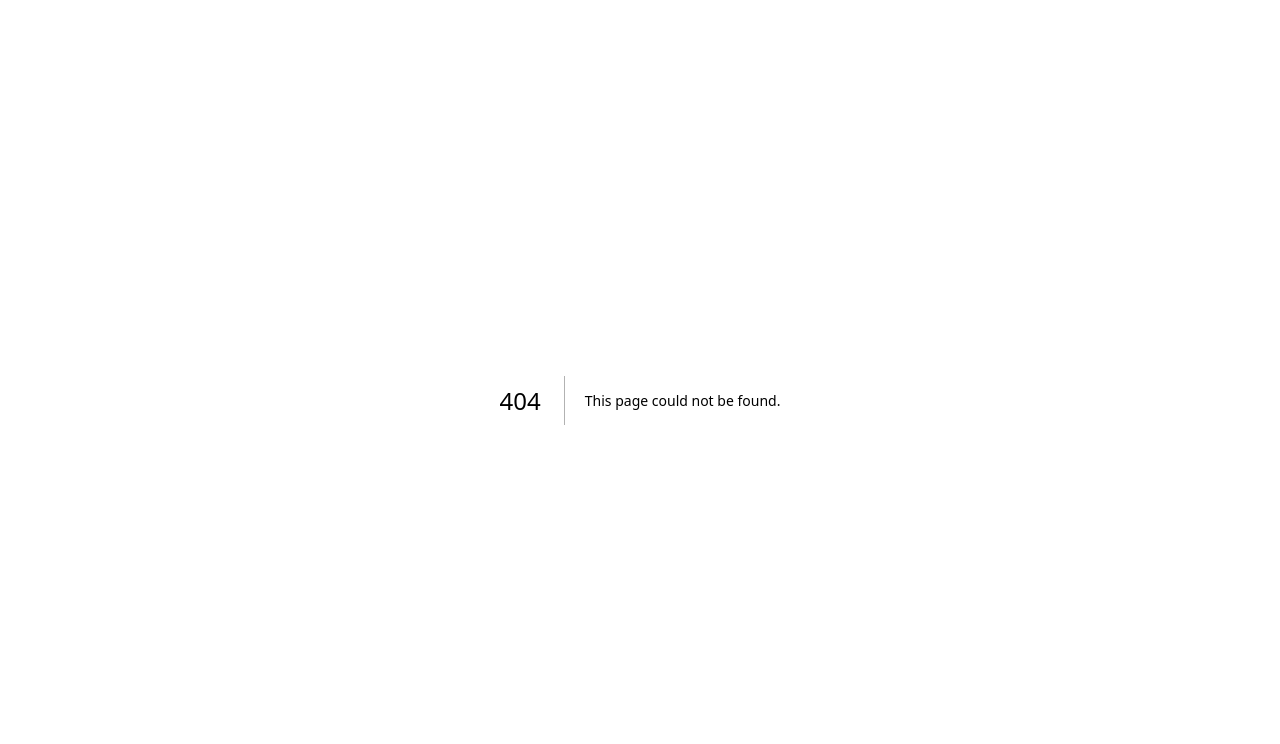
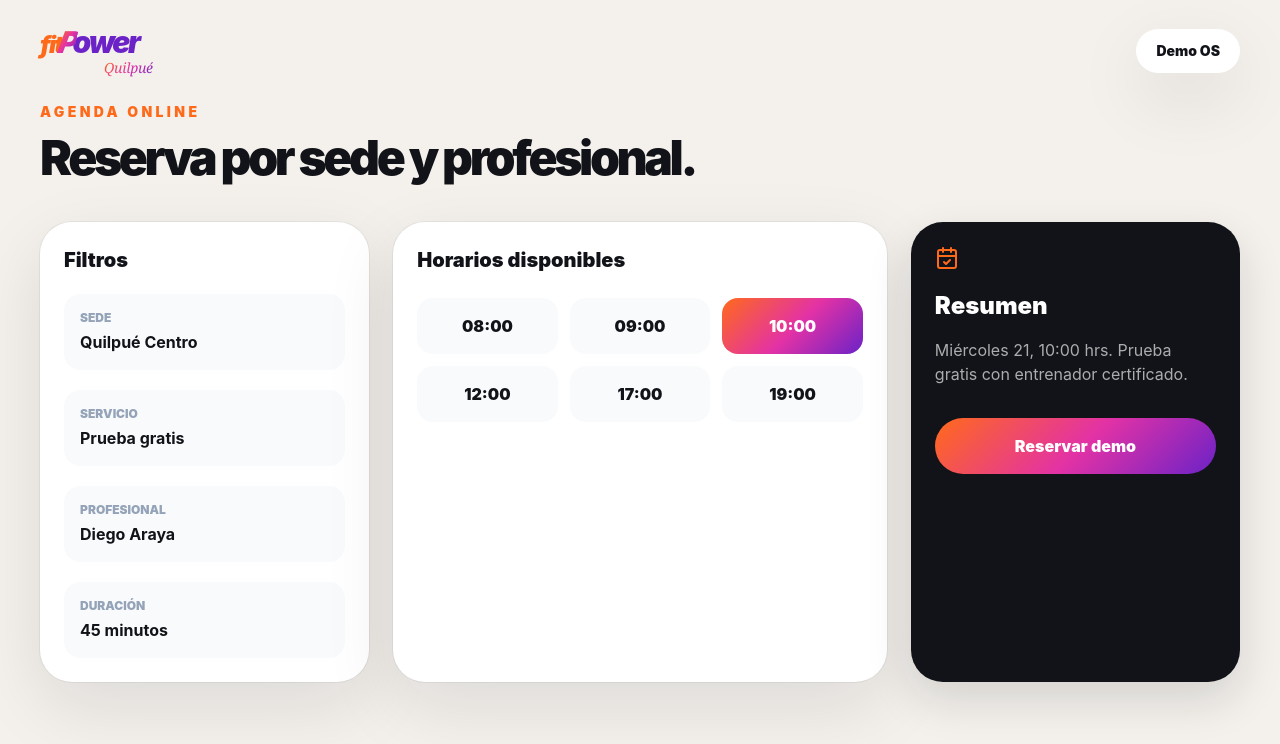
Before and after one commit to jeremias1001/FITPOWER_QUILPUE, a Next.js app: page /demo/agenda in a window 1280 px wide. Before the commit this address had no page. Shown: the top 744 px of the page. Built offline with nearby package versions, Linux system fonts and the light colour scheme.

Commit message:
Add agenda demo

```diff
--- /dev/null
+++ b/app/demo/agenda/page.tsx
@@ -0,0 +1,34 @@
+import Link from "next/link";
+import { CalendarCheck } from "lucide-react";
+import { Logo } from "../../../components/Logo";
+
+export default function AgendaDemoPage() {
+  return (
+    <main className="min-h-screen bg-fog text-ink">
+      <header className="mx-auto flex max-w-7xl items-center justify-between px-5 py-6 lg:px-10">
+        <Link href="/"><Logo /></Link>
+        <Link href="/demo" className="rounded-full bg-white px-5 py-3 text-sm font-black shadow-soft">Demo OS</Link>
+      </header>
+      <section className="mx-auto max-w-7xl px-5 pb-20 lg:px-10">
+        <p className="text-sm font-black uppercase tracking-[0.24em] text-orangeFit">Agenda online</p>
+        <h1 className="mt-3 text-5xl font-black tracking-[-0.07em]">Reserva por sede y profesional.</h1>
+        <div className="mt-10 grid gap-6 lg:grid-cols-[0.8fr_1.2fr_0.8fr]">
+          <aside className="rounded-[2rem] bg-white p-6 shadow-soft ring-1 ring-black/5">
+            <h2 className="text-xl font-black">Filtros</h2>
+            {[["Sede", "Quilpué Centro"], ["Servicio", "Prueba gratis"], ["Profesional", "Diego Araya"], ["Duración", "45 minutos"]].map(([label, value]) => <div key={label} className="mt-5 rounded-2xl bg-slate-50 p-4"><p className="text-xs font-black uppercase text-slate-400">{label}</p><p className="mt-1 font-bold">{value}</p></div>)}
+          </aside>
+          <section className="rounded-[2rem] bg-white p-6 shadow-soft ring-1 ring-black/5">
+            <h2 className="text-xl font-black">Horarios disponibles</h2>
+            <div className="mt-6 grid grid-cols-3 gap-3">{["08:00", "09:00", "10:00", "12:00", "17:00", "19:00"].map((hour, i) => <button key={hour} className={`rounded-2xl px-5 py-4 font-black ${i === 2 ? "gradient-bg text-white" : "bg-slate-50"}`}>{hour}</button>)}</div>
+          </section>
+          <aside className="rounded-[2rem] bg-ink p-6 text-white shadow-lift">
+            <CalendarCheck className="text-orangeFit" />
+            <h2 className="mt-5 text-2xl font-black">Resumen</h2>
+            <p className="mt-4 text-white/65">Miércoles 21, 10:00 hrs. Prueba gratis con entrenador certificado.</p>
+            <button className="mt-8 w-full rounded-full gradient-bg px-5 py-4 font-black">Reservar demo</button>
+          </aside>
+        </div>
+      </section>
+    </main>
+  );
+}
```
